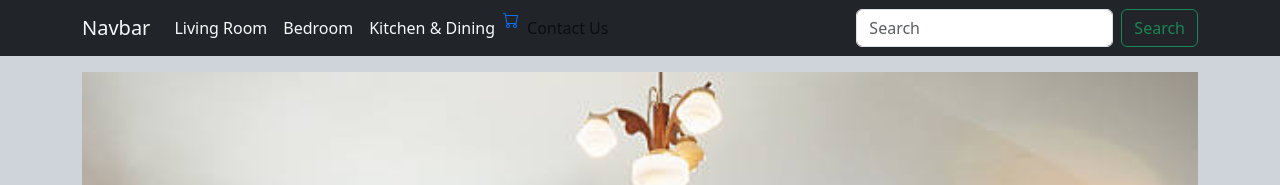
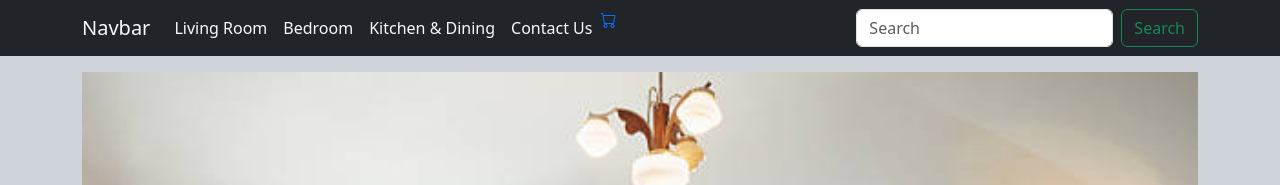
Before and after one commit to mikeisnotakid/mainwebsite, a plain HTML site: page index.html in a window 1280 px wide. Shown: the top 185 px of the page. Drawn offline with nearby package versions, Linux system fonts and the light colour scheme.

Commit message:
Third commit

```diff
--- a/index.html
+++ b/index.html
@@ -39,15 +39,15 @@ nav bar -->
                     <li class="nav-item">
                         <a class="nav-link text-light" href="kitchen_dinig.html">Kitchen & Dining</a>
                     </li>
+                    </li>
+                    <li class="nav-item">
+                        <a class="nav-link text-light" text-light href="contact.html">Contact Us</a>
+                    </li>
+
                     <li class="nav-item text-light">
                         <a href="#newinstores">
                             <i class="bi bi-cart basket"></i>
                         </a>
-
-                    </li>
-                    <li class="nav-item">
-                        <a class="nav-link " text-light href="contact.html">Contact Us</a>
-                    </li>
 
                 </ul>
                 <form class="d-flex" role="search">
```
